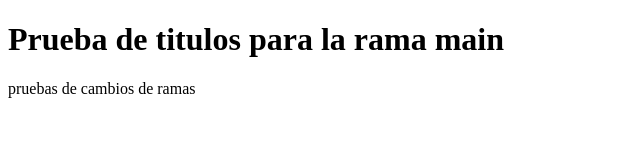
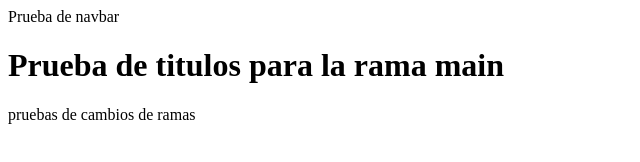
Before and after one commit to albornozMarcelo/CLASE4, a plain HTML site: page index.html in a window 1280 px wide. Shown: the whole page, without its empty margins (0-640 px from the left). Drawn offline with Linux system fonts and the light colour scheme.

Commit message:
agregue una navbar de prueba

```diff
--- a/index.html
+++ b/index.html
@@ -7,7 +7,15 @@
     <title>Document</title>
 </head>
 <body>
-    <h1>Prueba de titulos para la rama main</h1>
-    <p>pruebas de cambios de ramas</p>
+    <main>
+        <header>
+            <nav>Prueba de navbar</nav>
+        </header>
+
+        <h1>Prueba de titulos para la rama main</h1>
+        <p>pruebas de cambios de ramas</p>
+    </main>
+
+
 </body>
 </html>
```
